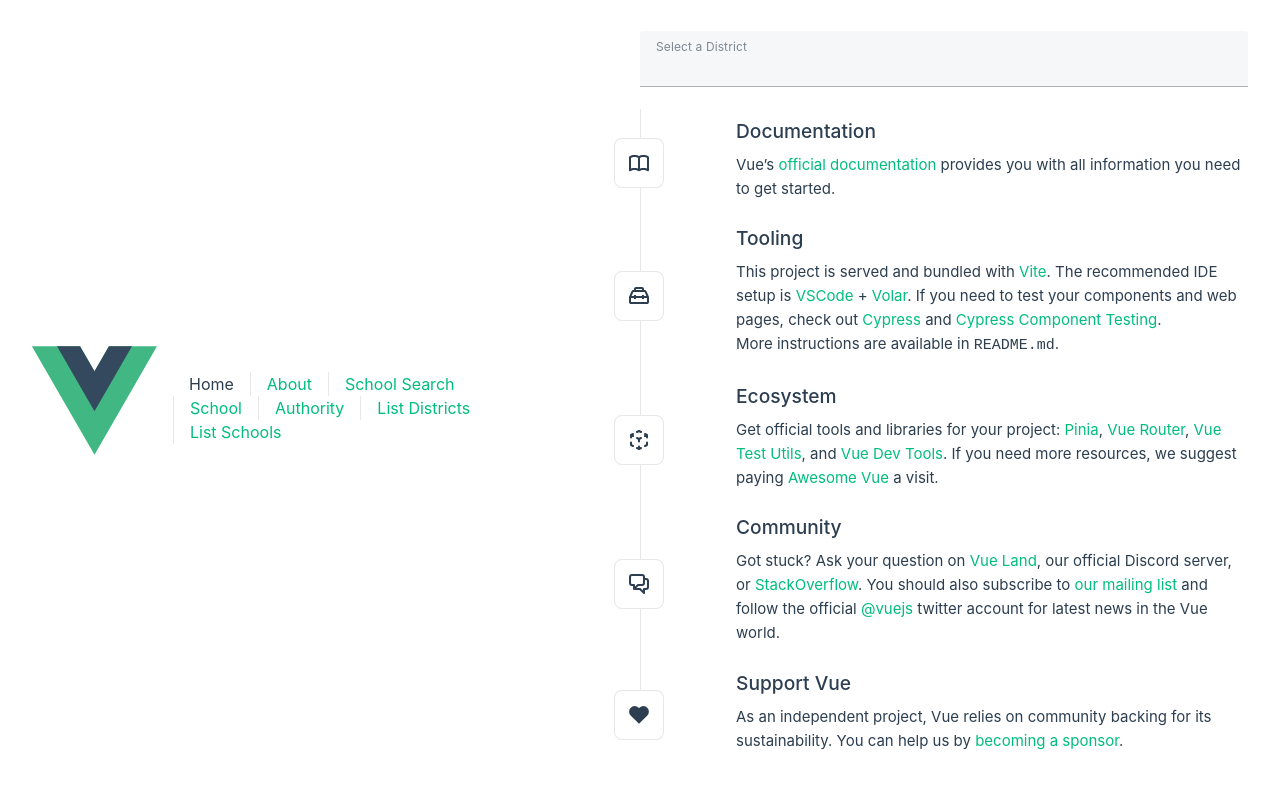
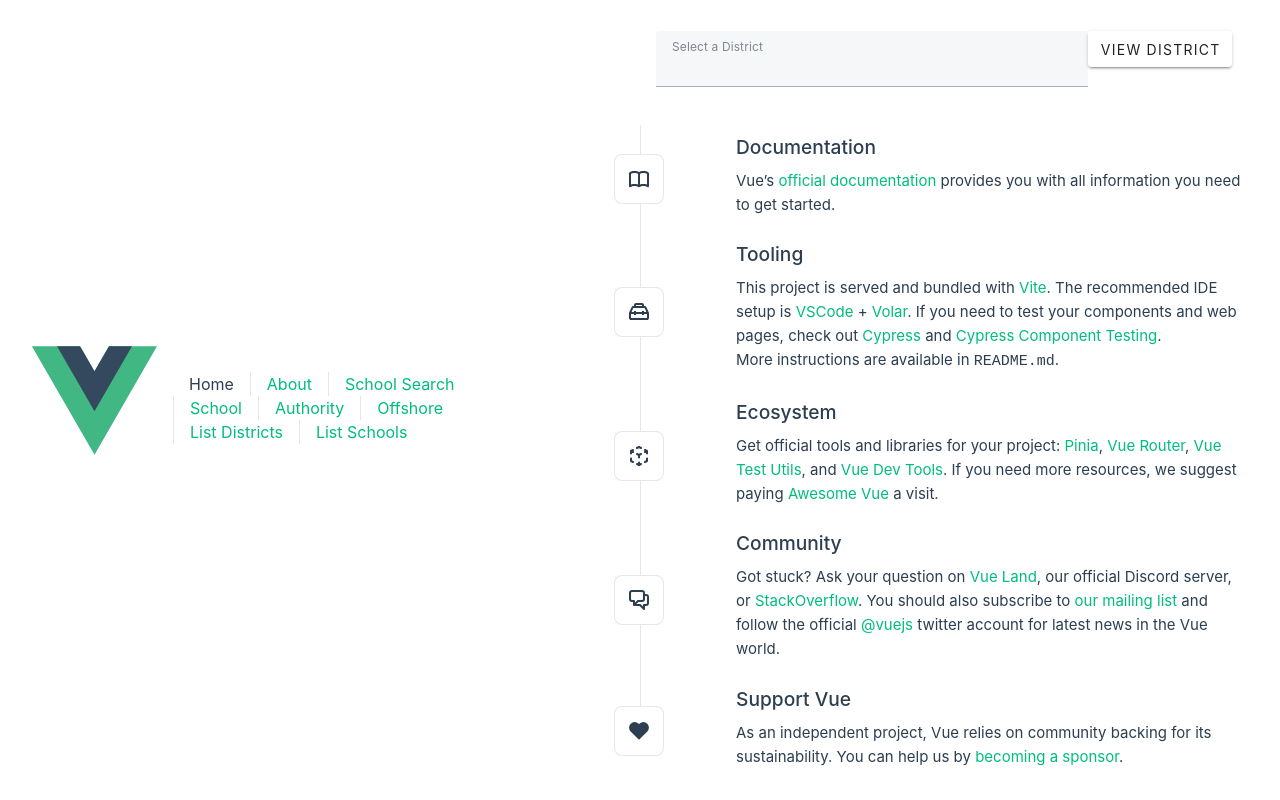
Before and after one commit to bcgov/EDUC-SDCI, a Vue app in the folder frontend/: page / in a window 1280 px wide. Built offline with nearby package versions, Linux system fonts and the light colour scheme; no server answers.

Commit message:
added start to composables and OffshoreView

```diff
--- a/frontend/src/App.vue
+++ b/frontend/src/App.vue
@@ -32,6 +32,7 @@
         <RouterLink to="/search">School Search</RouterLink>
         <RouterLink to="/school">School</RouterLink>
         <RouterLink to="/authority">Authority</RouterLink>
+        <RouterLink to="/offshore">Offshore</RouterLink>
         <RouterLink to="/list-districts">List Districts</RouterLink>
         <RouterLink to="/list-schools">List Schools</RouterLink>
       </nav>
--- a/frontend/src/components/DistrictSelect.vue
+++ b/frontend/src/components/DistrictSelect.vue
@@ -15,7 +15,7 @@
     name: 'district',
     params: {
       districtNumber: String(selectedDistrict.value?.districtNumber),
-      displayName: String(selectedDistrict.value?.displayName)
+      displayName: String(selectedDistrict.value?.displayName).toLowerCase()
       //districtId: String(selectedDistrict.value?.districtId)
     }
   })
@@ -23,7 +23,8 @@
 </script>
 
 <template>
-  <div>
+  <v-container fluid>
+    <v-row no-gutters>
       {{ selectedDistrict }}
       <!-- <v-autocomplete
         v-model="selectedDistrict"
@@ -46,6 +47,7 @@
           ></v-list-item>
         </template>
       </v-autocomplete> -->
+      <v-col>
         <v-autocomplete
           v-model="selectedDistrict"
           label="Select a District"
@@ -54,5 +56,10 @@
           :item-value="(item) => item"
           @update:modelValue="goToDistrict"
         ></v-autocomplete>
-  </div>
+      </v-col>
+      <v-col cols="3">
+        <v-btn>View District</v-btn>
+      </v-col>
+    </v-row>
+  </v-container>
 </template>
--- /dev/null
+++ b/frontend/src/composables/string.ts
@@ -0,0 +1,4 @@
+export function useSanitizeURL(input: String) {
+    input = input.toLowerCase() // format input to lower case
+    return input
+}
--- a/frontend/src/router/index.ts
+++ b/frontend/src/router/index.ts
@@ -6,7 +6,7 @@
   history: createWebHistory(import.meta.env.BASE_URL),
   routes: [
     {
-      path: '/',
+      path: '/', //landing page
       name: 'home',
       component: HomeView
     },
@@ -44,6 +44,11 @@
       )
     },
     {
+      path: '/offshore',
+      name: 'offshore',
+      component: () => import('../views/OffshoreView.vue')
+    },
+    {
       path: '/about',
       name: 'about',
       // route level code-splitting
--- a/frontend/src/views/DistrictView.vue
+++ b/frontend/src/views/DistrictView.vue
@@ -1,18 +1,19 @@
 <script setup lang="ts">
 import InstituteService from '@/Services/InstituteService'
-import { ref, onBeforeMount } from 'vue'
+import { ref, computed } from 'vue'
 import { useAppStore } from '@/stores/app'
-import router from '@/router'
+import { storeToRefs } from 'pinia'
 import { useRoute } from 'vue-router'
 
 const route = useRoute()
 const appStore = useAppStore()
 const district = ref({})
-const districtId = appStore.getDistrictByDistrictNumber(
-  String(route.params.districtNumber)
-)?.districtId
+const districtId = computed(
+  () => appStore.getDistrictByDistrictNumber(String(route.params.districtNumber))?.districtId
+)
 
-InstituteService.getDistrict(String(districtId))
+console.log(districtId.value)
+InstituteService.getDistrict(districtId.value)
   .then((response) => {
     district.value = response.data
   })
--- /dev/null
+++ b/frontend/src/views/OffshoreView.vue
@@ -0,0 +1,5 @@
+<script setup lang="ts"></script>
+
+<template>
+  <div>Hello World, I'm OffshoreView.vue!</div>
+</template>
```
Lines whose indentation alone changed are shown as unchanged.
